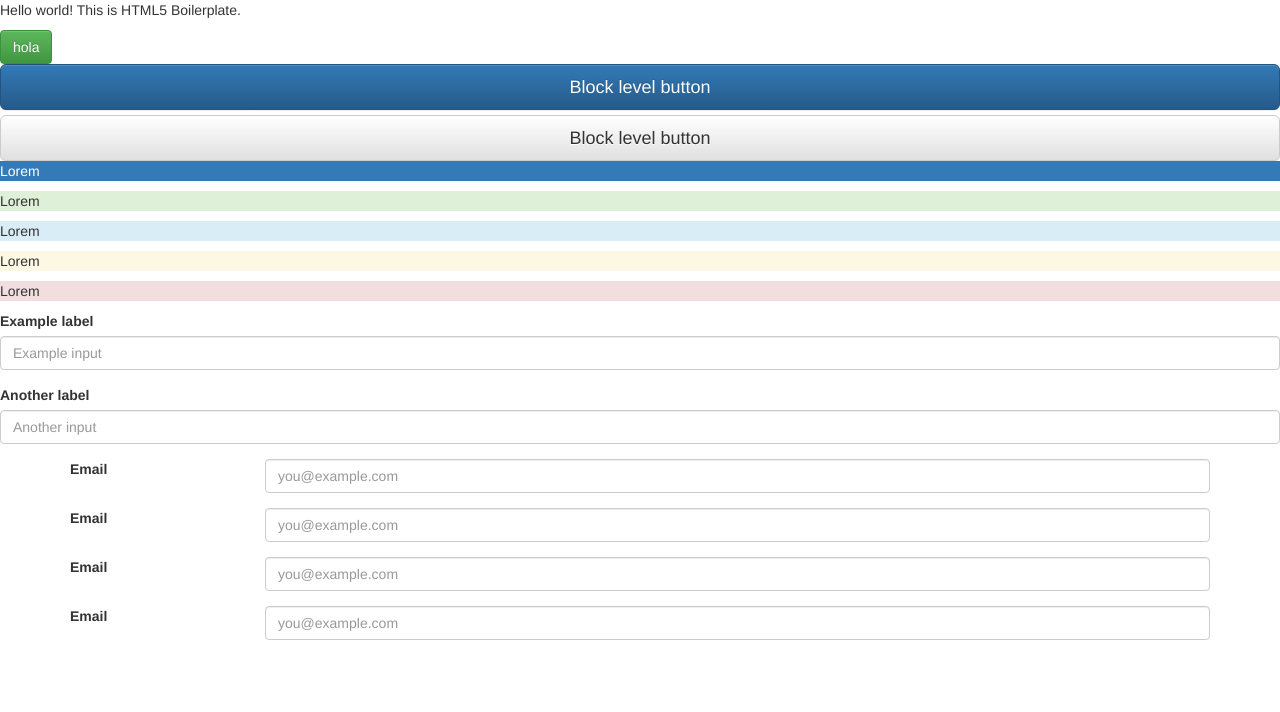
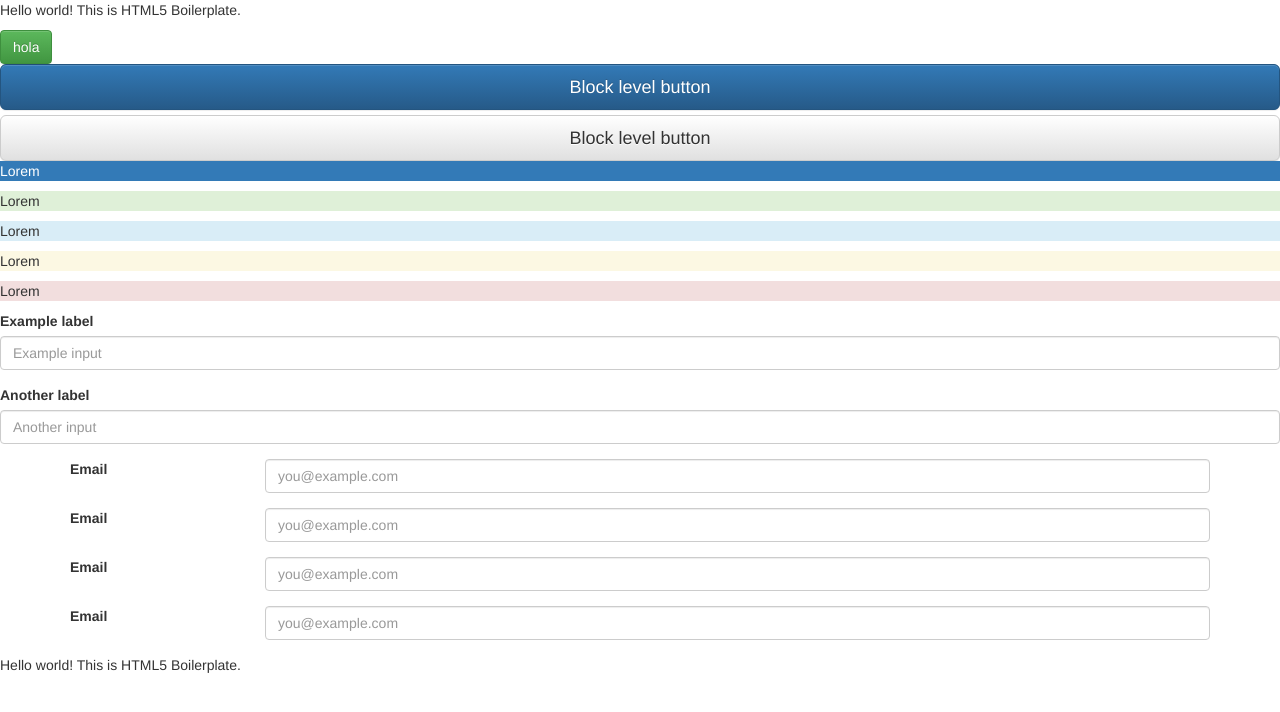
Before and after one commit to angel-lothbrok/pruebas, a plain HTML site: page index.html in a window 1280 px wide. Drawn offline with nearby package versions, Linux system fonts and the light colour scheme.

Commit message:
se añadio un hello world en el final

```diff
--- a/index.html
+++ b/index.html
@@ -83,6 +83,7 @@
     </div>
   </form>
 </div>
+   <p>Hello world! This is HTML5 Boilerplate.</p>
 
         <script src="https://code.jquery.com/jquery-1.12.0.min.js"></script>
         <script>window.jQuery || document.write('<script src="js/vendor/jquery-1.12.0.min.js"><\/script>')</script>
```
